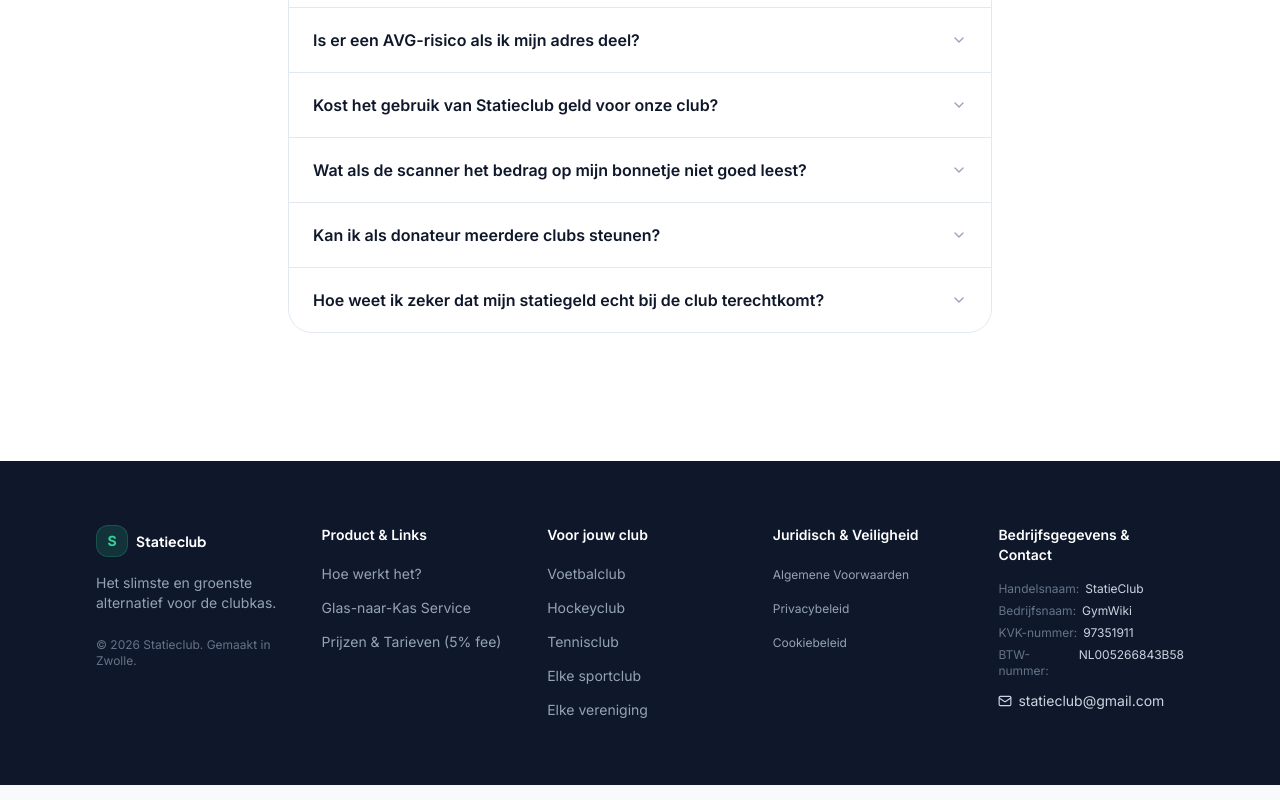
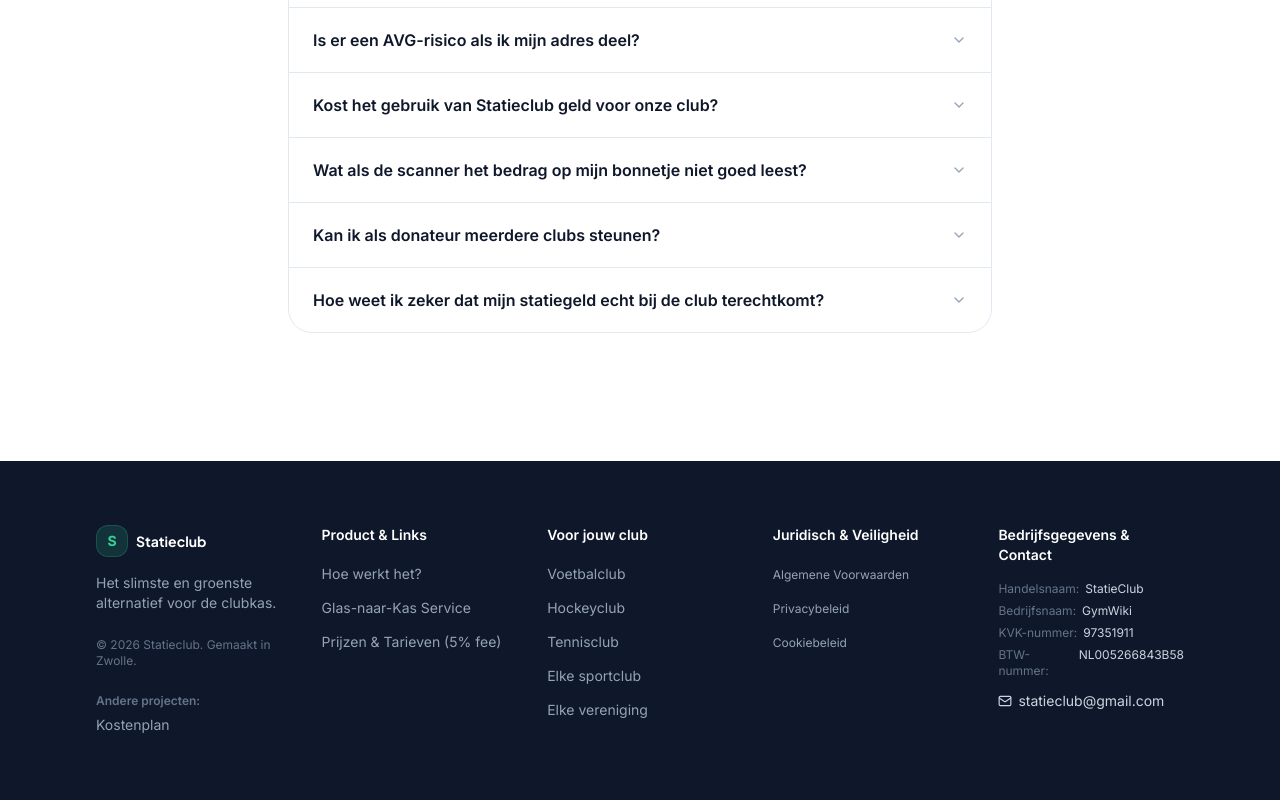
Before and after one commit to GymWiki/Statieclub, a Next.js app: page / in a window 1280 px wide. Shown: the part 5713-6513 px from the top of the page. Built offline with nearby package versions, Linux system fonts and the light colour scheme; no server answers.

Commit message:
Footer: link naar ander project (Kostenplan) toevoegen
Nieuw "Andere projecten:" label onder de bedrijfsomschrijving in
kolom 1, met een externe link naar kostenplan.nl die in een nieuw
tabblad opent.

```diff
--- a/components/marketing/Footer.tsx
+++ b/components/marketing/Footer.tsx
@@ -61,6 +61,17 @@ export function Footer() {
               Het slimste en groenste alternatief voor de clubkas.
             </p>
             <p className="mt-6 text-xs text-slate-500">© 2026 Statieclub. Gemaakt in Zwolle.</p>
+            <div className="mt-6">
+              <p className="text-xs font-semibold text-slate-500">Andere projecten:</p>
+              <Link
+                href="https://www.kostenplan.nl"
+                target="_blank"
+                rel="noopener noreferrer"
+                className="mt-1.5 inline-block text-sm text-slate-400 transition-colors hover:text-white hover:underline hover:underline-offset-2"
+              >
+                Kostenplan
+              </Link>
+            </div>
           </div>
 
           {/* Kolom 2 — Product & Links */}
```
